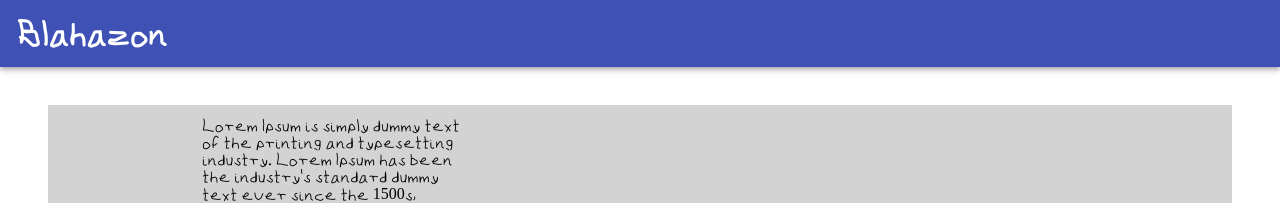
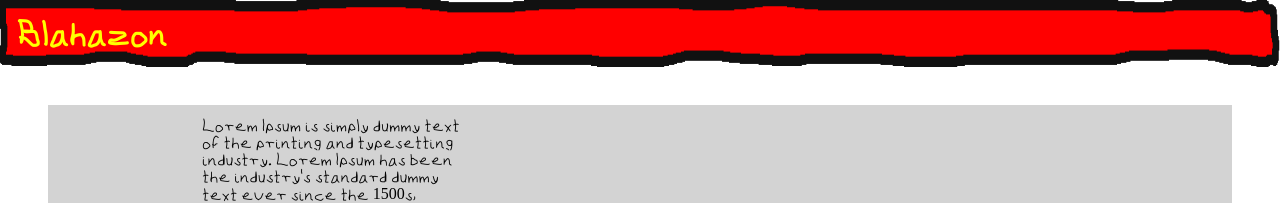
Before and after one commit to Tomporino/Blahazon, a React (Create React App) app: page / in a window 1280 px wide. Shown: the top 203 px of the page. Built offline with nearby package versions, Linux system fonts and the light colour scheme.

Commit message:
navbar image

```diff
--- a/src/components/Navbar/Navbar.js
+++ b/src/components/Navbar/Navbar.js
@@ -1,18 +1,28 @@
 import React from 'react';
 import Appbar from '@material-ui/core/Appbar';
-import {makeStyles} from '@material-ui/core/styles'
+import {makeStyles} from '@material-ui/core/styles';
+import navImage from '../../resources/buttons/navbar.png';
 
 
 const useStyles = makeStyles((theme) => ({
     title: {
         margin: theme.spacing(2)
+    },
+
+    Navbar:{
+        backgroundImage: `url(${navImage})`,
+        backgroundSize: '100% 100%',
+        backgroundRepeat: 'no-repeat',
+        backgroundColor: 'rgba(200, 0, 0, 0)',
+        boxShadow: 'none',
+        color: 'yellow'
     }
 }));
 
 function Navbar() {
     const classes = useStyles();
     return (
-    <Appbar position="static">
+    <Appbar position="static" className={classes.Navbar}>
         <h1 className={classes.title}>Blahazon</h1>
     </Appbar>
     );
```
Also changed, not shown: src/resources/buttons/navbar.png (added).
